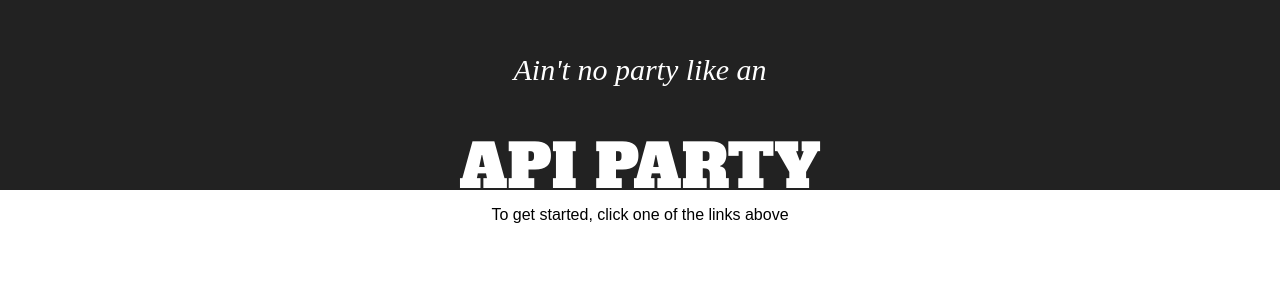
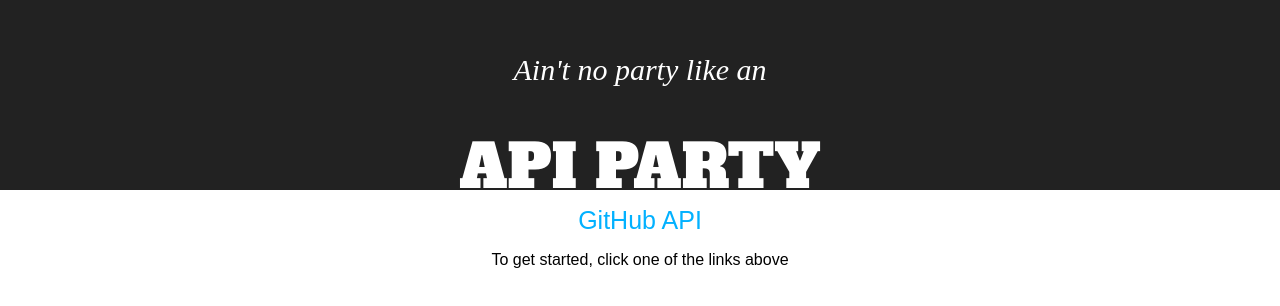
Before and after one commit to TJCarpenter/api-party, a React (Create React App) app: page / in a window 1280 px wide. Shown: the top 306 px of the page. Built offline with nearby package versions, Linux system fonts and the light colour scheme; a web font is replaced by a local one.

Commit message:
Add github link and route

```diff
--- a/src/App.css
+++ b/src/App.css
@@ -23,3 +23,31 @@
   padding: 20px;
   color: white;
 }
+
+.nav-links {
+  list-style: none;
+  padding-left: 0;
+}
+
+.nav-links li {
+  display: inline-block;
+  padding: 0 15px;
+}
+
+.nav-links a {
+  color: #02b1ff;
+  text-decoration: none;
+  font-size: 25px;
+}
+
+.nav-links a.active {
+  color: #F79824;
+}
+
+.nav-links a.active:hover {
+  color: #FDCA40;
+}
+
+.nav-links a:hover {
+  color: #0184be;
+}
--- a/src/App.js
+++ b/src/App.js
@@ -1,5 +1,5 @@
 import React, { Component } from 'react';
-import { Switch, Route } from 'react-router-dom'
+import { Switch, Route, NavLink } from 'react-router-dom'
 import logo from './logo.svg';
 import './App.css';
 
@@ -12,8 +12,14 @@
             <h3>Ain't no party like an</h3>
             <h1>API Party</h1>
           </div>
+          <ul className="nav-links">
+            <li>
+              <NavLink to="/github">GitHub API</NavLink>
+            </li>
+          </ul>
         </div>
         <Switch>
+          <Route path="/github" render={() => <h1>GITHUB</h1>} />
           <Route render={() => <p>To get started, click one of the links above</p>} />
         </Switch>
       </div>
```
